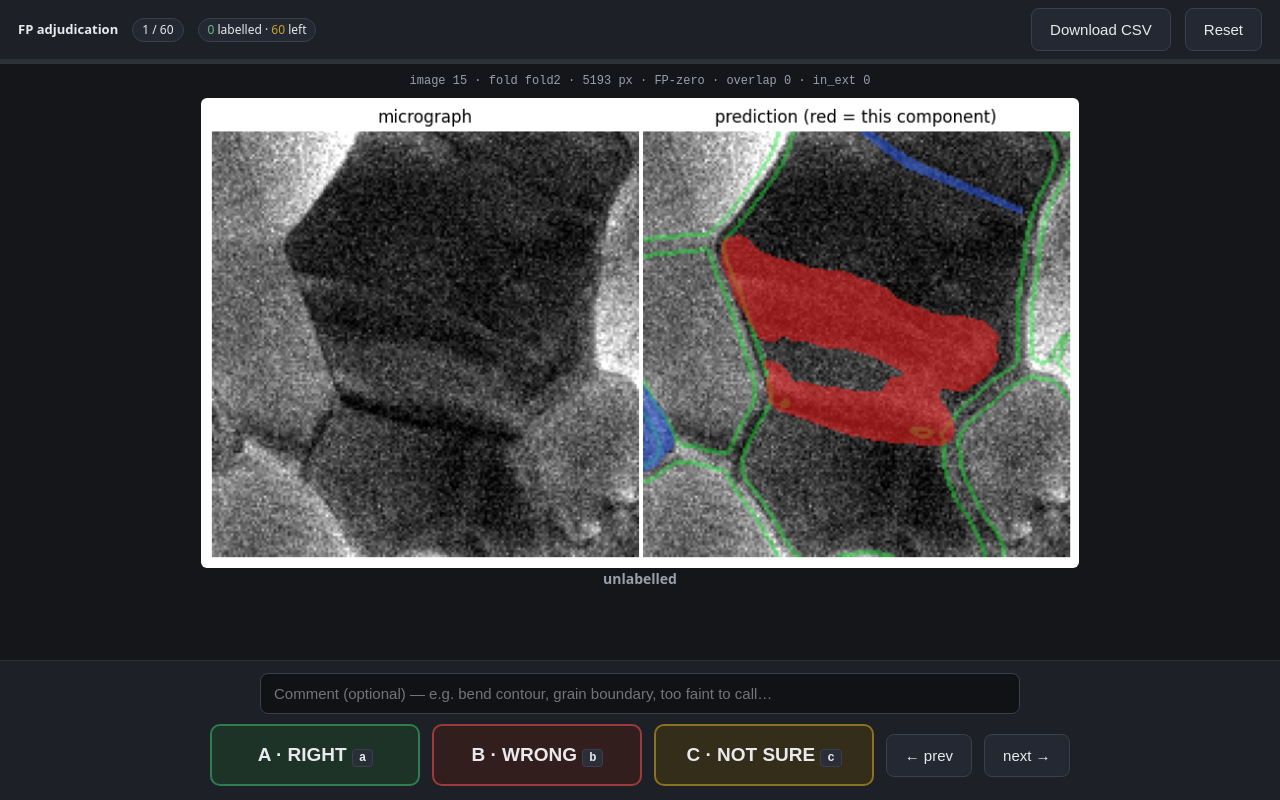
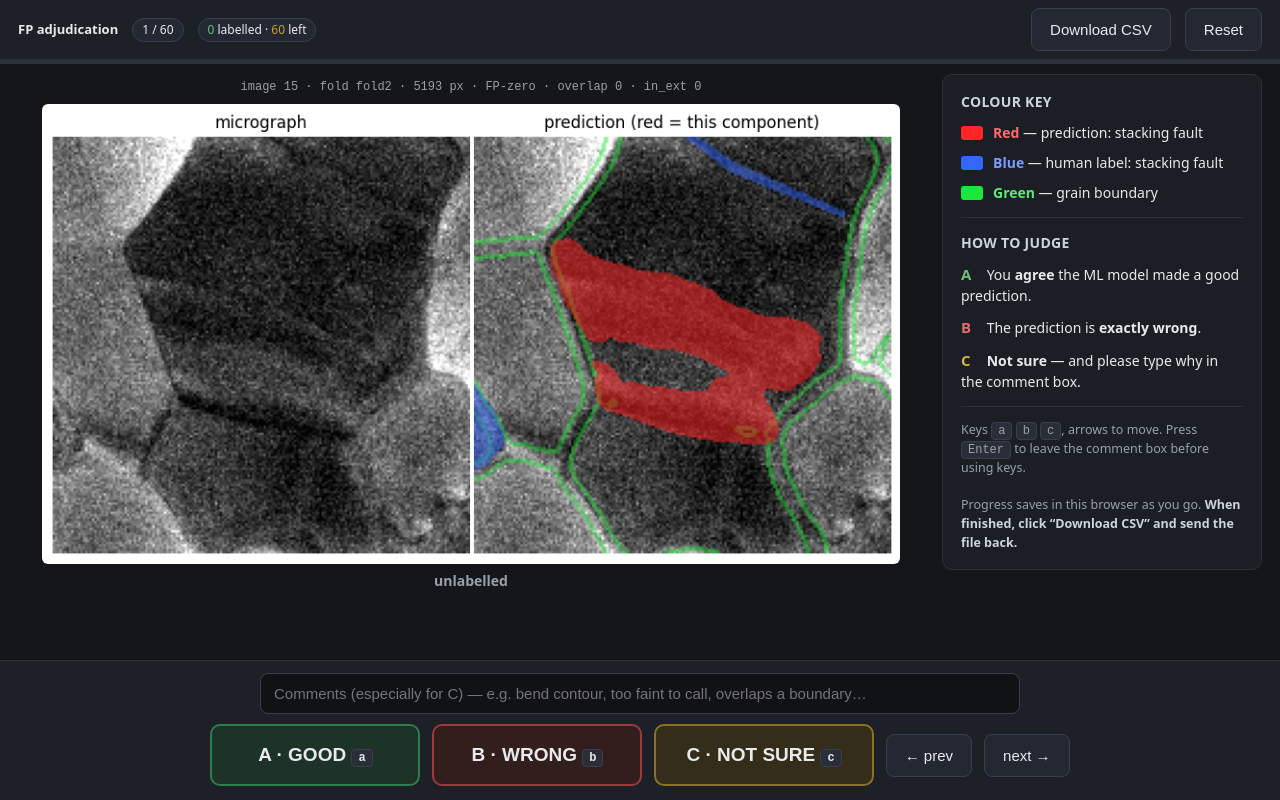
Before and after one commit to zyzou8/thea_gb_sf, a plain HTML site: page index.html in a window 1280 px wide. Drawn offline with Linux system fonts and the light colour scheme.

Commit message:
right-side legend and judging instructions

```diff
--- a/index.html
+++ b/index.html
@@ -4,15 +4,23 @@
 <title>False-positive adjudication</title>
 <style>
  *{box-sizing:border-box}
- body{font:14px/1.5 system-ui,sans-serif;margin:0;background:#14161a;color:#e8eaed;
-      padding-bottom:190px}
+ body{font:14px/1.5 system-ui,sans-serif;margin:0;background:#14161a;color:#e8eaed;padding-bottom:190px}
  header{padding:8px 18px;background:#1d2026;border-bottom:1px solid #2c3039;
         display:flex;gap:14px;align-items:center;flex-wrap:wrap;font-size:13px}
  .pill{padding:2px 9px;border-radius:99px;font-size:12px;background:#242832;border:1px solid #3a3f4b}
  .done{color:#6bbf7b}.todo{color:#c9a227}
  #bar{height:4px;background:#2c3039}#fill{height:100%;background:#4b8dd6;width:0;transition:width .15s}
- #meta{font-family:ui-monospace,monospace;font-size:12px;color:#9aa0ab;text-align:center;padding:8px}
- #img{display:block;max-width:100%;max-height:calc(100vh - 330px);margin:0 auto;background:#000;border-radius:6px}
+ #wrap{display:flex;gap:18px;align-items:flex-start;padding:10px 18px}
+ #main{flex:1;min-width:0;text-align:center}
+ #meta{font-family:ui-monospace,monospace;font-size:12px;color:#9aa0ab;padding:4px 0 8px}
+ #img{display:block;max-width:100%;max-height:calc(100vh - 340px);margin:0 auto;background:#000;border-radius:6px}
+ aside{width:320px;flex:none;background:#1b1e24;border:1px solid #2c3039;border-radius:10px;padding:16px 18px}
+ aside h3{margin:0 0 10px;font-size:14px;letter-spacing:.3px;color:#cfd4dc}
+ aside hr{border:0;border-top:1px solid #2c3039;margin:14px 0}
+ .key{display:flex;align-items:center;gap:10px;margin:9px 0;font-size:14px}
+ .sw{width:22px;height:14px;border-radius:3px;flex:none}
+ .rule{margin:11px 0;font-size:14px;line-height:1.45}
+ .tag{display:inline-block;min-width:22px;font-weight:800;font-size:15px}
  footer{position:fixed;bottom:0;left:0;right:0;background:#1d2026;border-top:1px solid #2c3039;
         padding:12px 18px 14px;display:flex;flex-direction:column;gap:10px;align-items:center}
  .row{display:flex;gap:12px;align-items:center;justify-content:center;flex-wrap:wrap;width:100%}
@@ -28,7 +36,8 @@
        border:1px solid #3a3f4b;background:#101216;color:#e8eaed}
  #note:focus{outline:2px solid #4b8dd6;border-color:#4b8dd6}
  kbd{background:#2a2e38;border:1px solid #3a3f4b;border-radius:4px;padding:1px 6px;font-size:12px}
- #cur{text-align:center;font-weight:600;padding-bottom:4px}
+ #cur{text-align:center;font-weight:600;padding-top:6px}
+ @media(max-width:900px){#wrap{flex-direction:column}aside{width:100%}}
 </style>
 
 <header>
@@ -41,17 +50,49 @@
 </header>
 <div id="bar"><div id="fill"></div></div>
 
-<div id="meta"></div>
-<img id="img">
-<div id="cur"></div>
+<div id="wrap">
+  <div id="main">
+    <div id="meta"></div>
+    <img id="img">
+    <div id="cur"></div>
+  </div>
+
+  <aside>
+    <h3>COLOUR KEY</h3>
+    <div class="key"><span class="sw" style="background:#ff2626"></span>
+      <span><b style="color:#ff6b6b">Red</b> — prediction: stacking fault</span></div>
+    <div class="key"><span class="sw" style="background:#3366ff"></span>
+      <span><b style="color:#7d9bff">Blue</b> — human label: stacking fault</span></div>
+    <div class="key"><span class="sw" style="background:#1ae63c"></span>
+      <span><b style="color:#5ee87a">Green</b> — grain boundary</span></div>
+
+    <hr>
+
+    <h3>HOW TO JUDGE</h3>
+    <div class="rule"><span class="tag" style="color:#6bbf7b">A</span>
+      You <b>agree</b> the ML model made a good prediction.</div>
+    <div class="rule"><span class="tag" style="color:#e06c6c">B</span>
+      The prediction is <b>exactly wrong</b>.</div>
+    <div class="rule"><span class="tag" style="color:#d4b43c">C</span>
+      <b>Not sure</b> — and please type why in the comment box.</div>
+
+    <hr>
+    <div style="font-size:12.5px;color:#9aa0ab">
+      Keys <kbd>a</kbd> <kbd>b</kbd> <kbd>c</kbd>, arrows to move.
+      Press <kbd>Enter</kbd> to leave the comment box before using keys.<br><br>
+      Progress saves in this browser as you go.
+      <b style="color:#cfd4dc">When finished, click “Download CSV” and send the file back.</b>
+    </div>
+  </aside>
+</div>
 
 <footer>
   <div class="row">
-    <input id="note" placeholder="Comment (optional) — e.g. bend contour, grain boundary, too faint to call…"
+    <input id="note" placeholder="Comments (especially for C) — e.g. bend contour, too faint to call, overlaps a boundary…"
            oninput="C[M[i].id]=this.value;save()">
   </div>
   <div class="row">
-    <button class="big A" id="bA" onclick="mark('A')">A · RIGHT <kbd>a</kbd></button>
+    <button class="big A" id="bA" onclick="mark('A')">A · GOOD <kbd>a</kbd></button>
     <button class="big B" id="bB" onclick="mark('B')">B · WRONG <kbd>b</kbd></button>
     <button class="big C" id="bC" onclick="mark('C')">C · NOT SURE <kbd>c</kbd></button>
     <button class="nav" onclick="go(-1)">← prev</button>
@@ -97,7 +138,7 @@ function dump(){
   a.download='fp_review_labels.csv'; a.click();
 }
 addEventListener('keydown',e=>{
-  if(e.target.id==='note'){ if(e.key==='Enter')e.target.blur(); return; }  // don't hijack typing
+  if(e.target.id==='note'){ if(e.key==='Enter')e.target.blur(); return; }
   const k=e.key.toLowerCase();
   if(k=='a'||k=='b'||k=='c')mark(k.toUpperCase());
   else if(e.key=='ArrowRight')go(1); else if(e.key=='ArrowLeft')go(-1);
```
